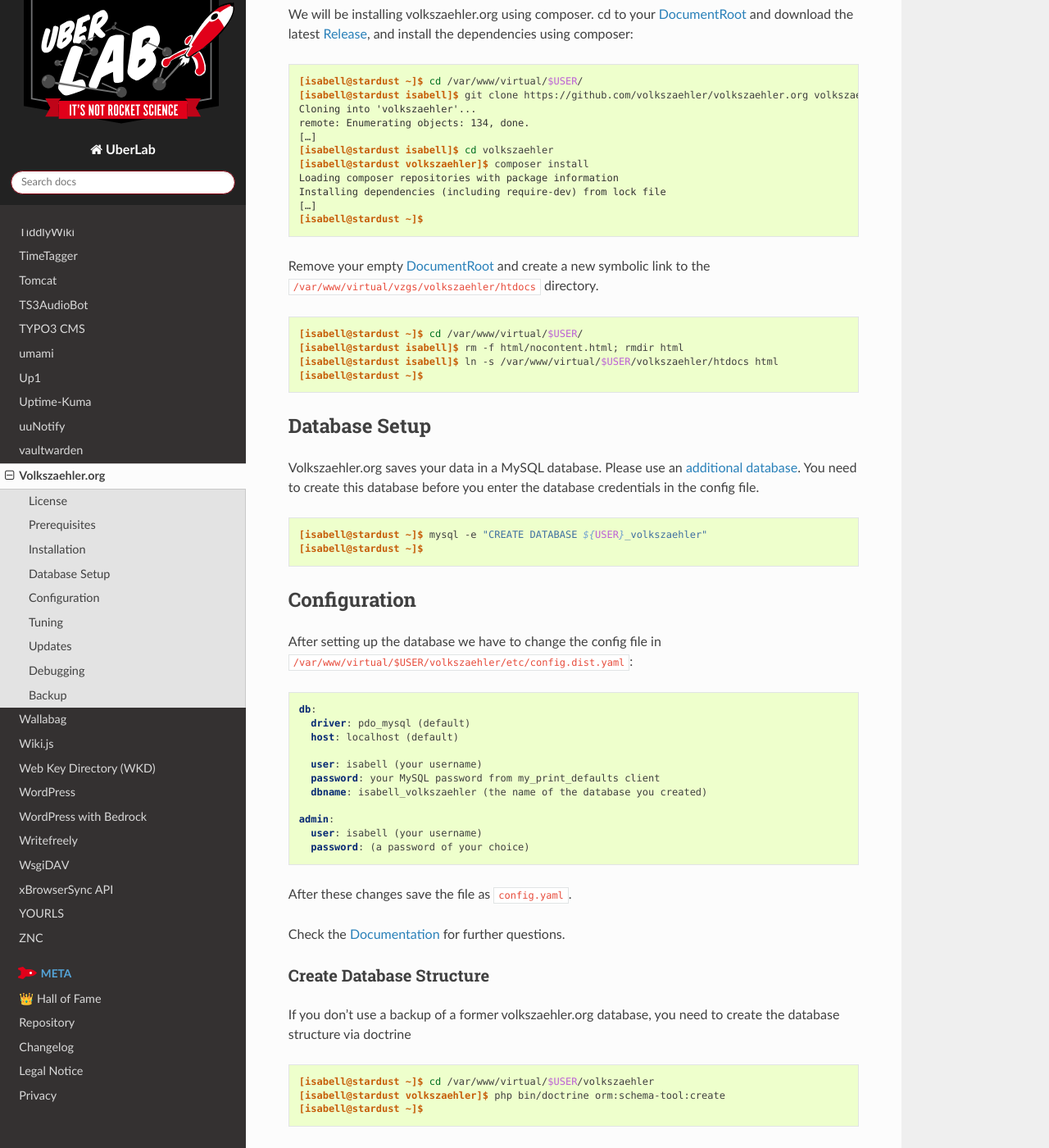
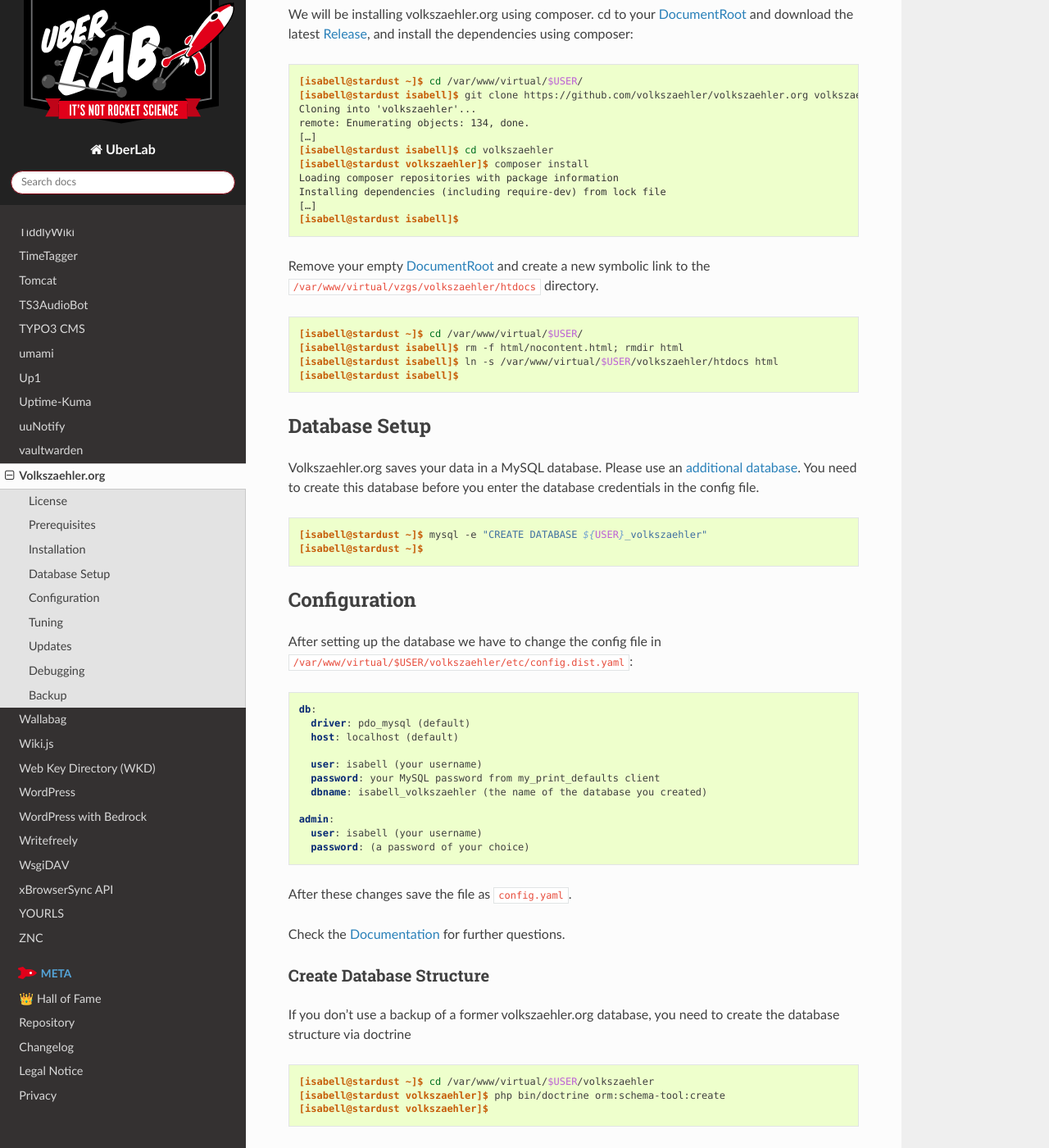
Before and after one commit to Uberspace/lab, a Sphinx documentation site: the page built from source/guide_volkszaehler.rst, in a window 1280 px wide and 1400 px high, scrolled down 2187 px. Shown: the whole window at 82% size. Built offline with Sphinx 7.4.7 and the Read the Docs theme 2.0.0, drawn with Linux system fonts in a browser that asks for light colours.

Commit message:
[volkszaehler] fix shell prompts

```diff
--- a/source/guide_volkszaehler.rst
+++ b/source/guide_volkszaehler.rst
@@ -76,7 +76,7 @@
     Loading composer repositories with package information
     Installing dependencies (including require-dev) from lock file
     […]
-    [isabell@stardust ~]$
+    [isabell@stardust isabell]$
 
 Remove your empty :manual:`DocumentRoot <web-documentroot>` and create a new symbolic link to the ``/var/www/virtual/vzgs/volkszaehler/htdocs`` directory.
 
@@ -85,7 +85,7 @@
     [isabell@stardust ~]$ cd /var/www/virtual/$USER/
     [isabell@stardust isabell]$ rm -f html/nocontent.html; rmdir html
     [isabell@stardust isabell]$ ln -s /var/www/virtual/$USER/volkszaehler/htdocs html
-    [isabell@stardust ~]$
+    [isabell@stardust isabell]$
 
 Database Setup
 ==============
@@ -129,7 +129,7 @@
 
     [isabell@stardust ~]$ cd /var/www/virtual/$USER/volkszaehler
     [isabell@stardust volkszaehler]$ php bin/doctrine orm:schema-tool:create
-    [isabell@stardust ~]$
+    [isabell@stardust volkszaehler]$
 
 Tuning
 ======
```
